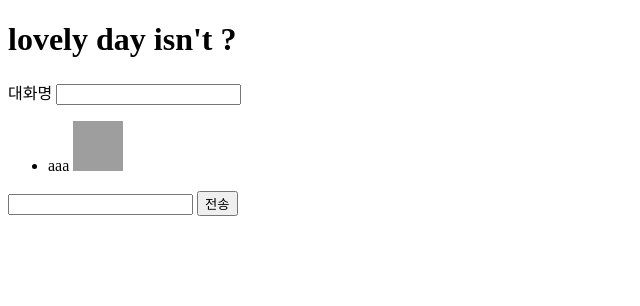
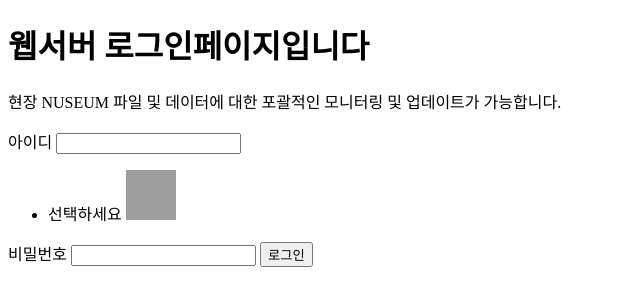
Before and after one commit to vitakcrete/node-project, a website: page node_chat_test/src/index.html in a window 1280 px wide. Shown: the whole page, without its empty margins (0-640 px from the left). Drawn offline with nearby package versions, Linux system fonts and the light colour scheme; no server answers; grey boxes are pictures that could not be loaded.

Commit message:
commit on 'master'

```diff
--- a/node_chat_test/app.js
+++ b/node_chat_test/app.js
@@ -8,7 +8,7 @@ const server = http.createServer(app);
 const socketIO = require('socket.io')
 
 const io = socketIO(server);
-const io2 = io2 ;
+
 
 app.use(express.static(path.join(__dirname, 'src')))
 const PORT = process.env.PORT || 8080 ;
--- a/node_chat_test/src/index.html
+++ b/node_chat_test/src/index.html
@@ -6,13 +6,16 @@
     </head>
 
     <body>
-        <h1>lovely day isn't ?</h1>
+        <h1>웹서버 로그인페이지입니다</h1>
+        <p>현장 NUSEUM 파일 및 데이터에 대한 포괄적인
+            모니터링 및 업데이트가 가능합니다.
+        </p>
 
 
         <div class="wrapper">
 
             <div class="user-container">
-                <label for="nickname">대화명</label>
+                <label for="nickname">아이디</label>
                 <input type="text" id="nickname">
 
             </div>
@@ -20,19 +23,17 @@
             <div class="display-container">
                 <ul class="chatting-list">
                     <li>
-                        <span class="user">aaa</span>
+                        <span class="user">선택하세요</span>
                         <img src="http://placeimg.com/50/50/any" alt="any">
                     </li>
                 </ul>
             </div>
             <div class="input-container">
+                <lable>비밀번호</lable>
                 <input type="text" class="chatting-input">
-                <button class="send-button">전송</button>
+                <button class="send-button" onclick="location.href='http://localhost:9980/project1/request'">로그인</button>
             </div>
         </div>
-
-
-
 
 
 
```
Also changed, not shown: dummy_practice/dummy.js (+0 -10 lines), dummy_practice/dummy_p5socket.js (added, +22 -0 lines).
